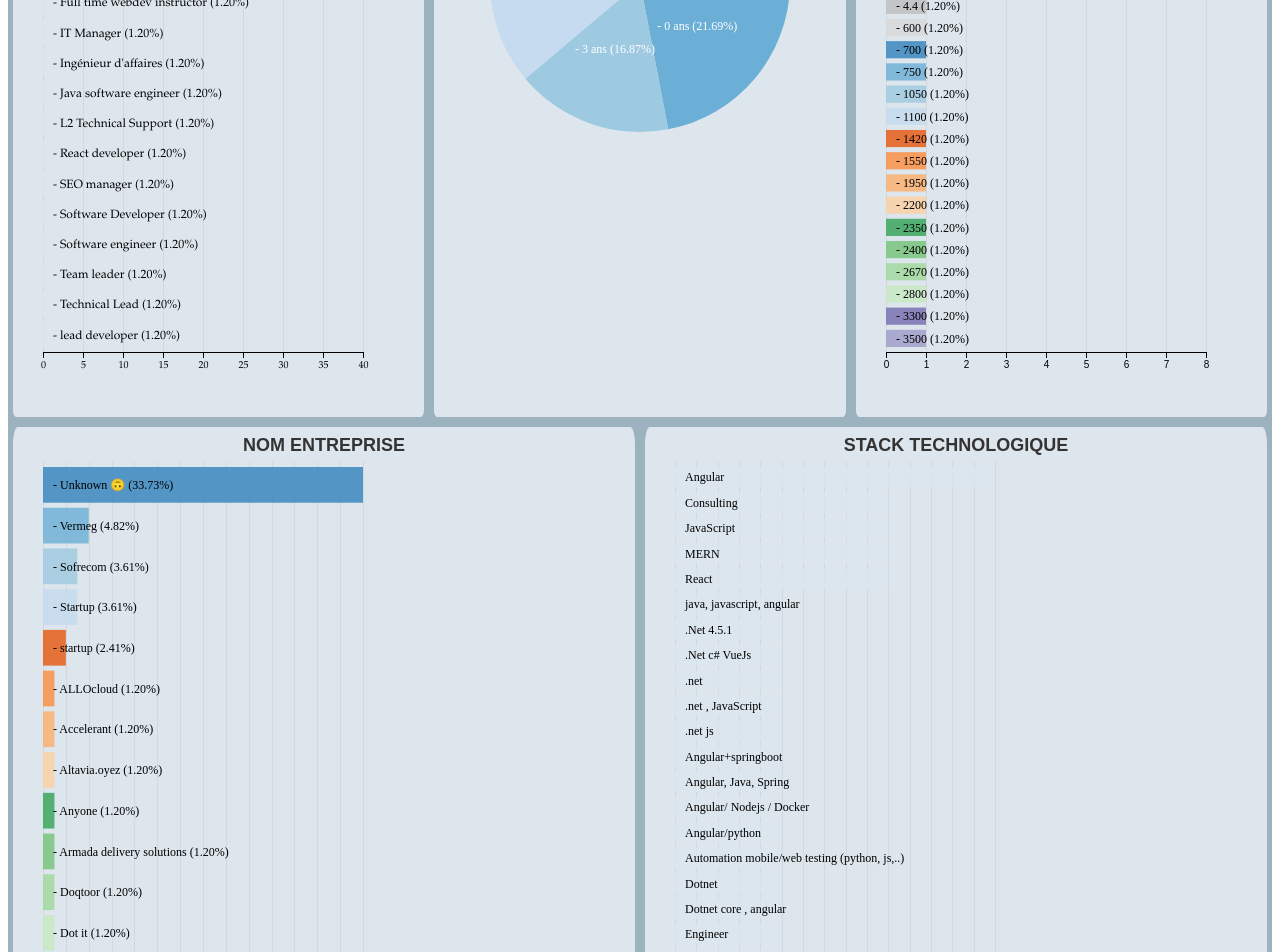
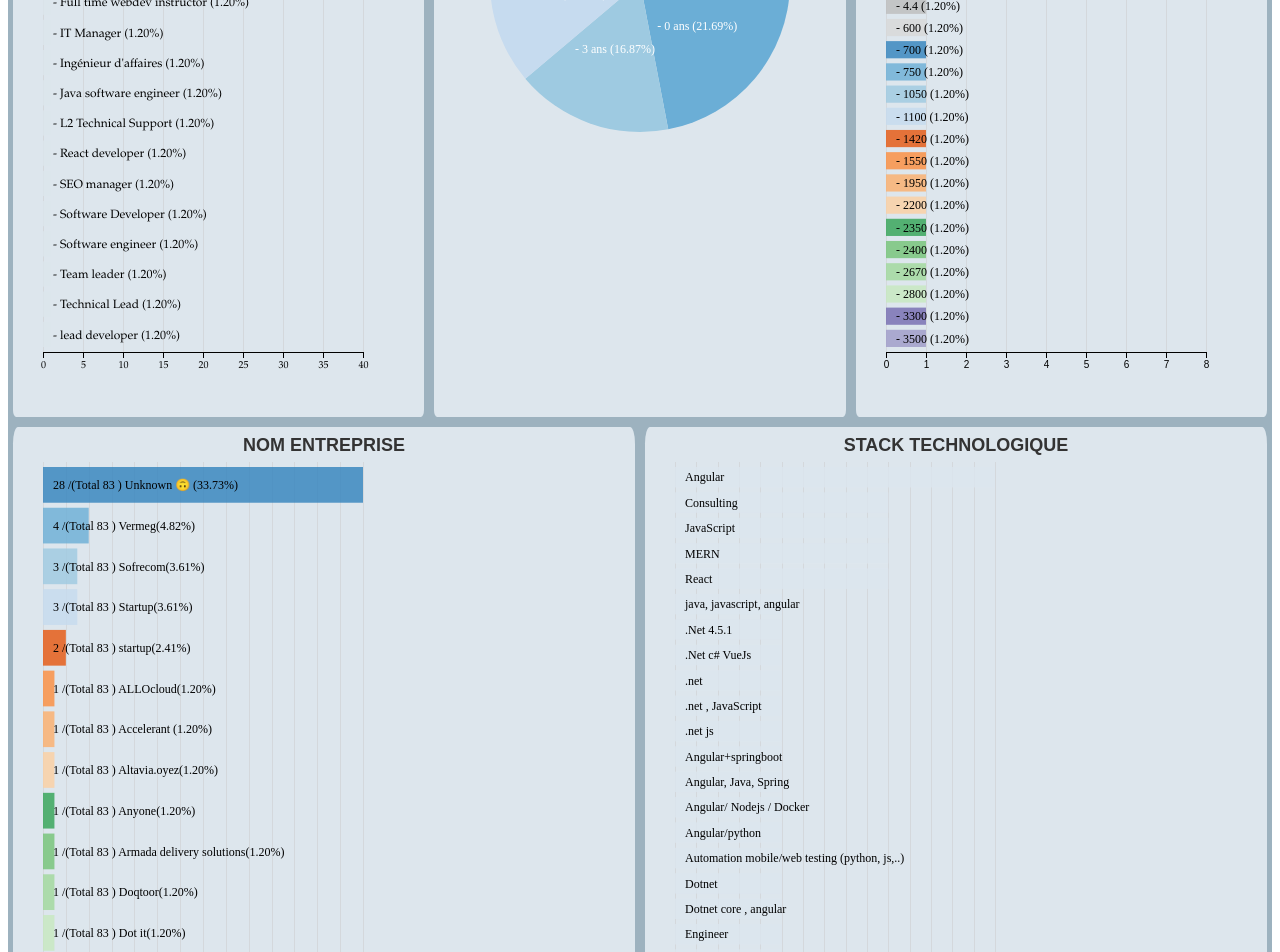
Before and after one commit to MedHabibHafiene/TunisiaSalaries_InteractiveCharts, a plain HTML site: page public/index.html in a window 1280 px wide. Shown: the part 508-1460 px from the top of the page. Drawn offline with Linux system fonts and the light colour scheme.

Commit message:
index change

```diff
--- a/public/index.html
+++ b/public/index.html
@@ -183,9 +183,9 @@
             ) {
               return `   ${d.key}(0%)`;
             }
-            let label = "- " + d.key;
+            let label = d.value+' /(Total '+all.value()+' ) '+ d.key;
             if (all.value()) {
-              label += `   (${((d.value / all.value()) * 100).toFixed(2)}%)`;
+              label += `(${((d.value / all.value()) * 100).toFixed(2)}%)`;
             }
             return label;
           });
```
